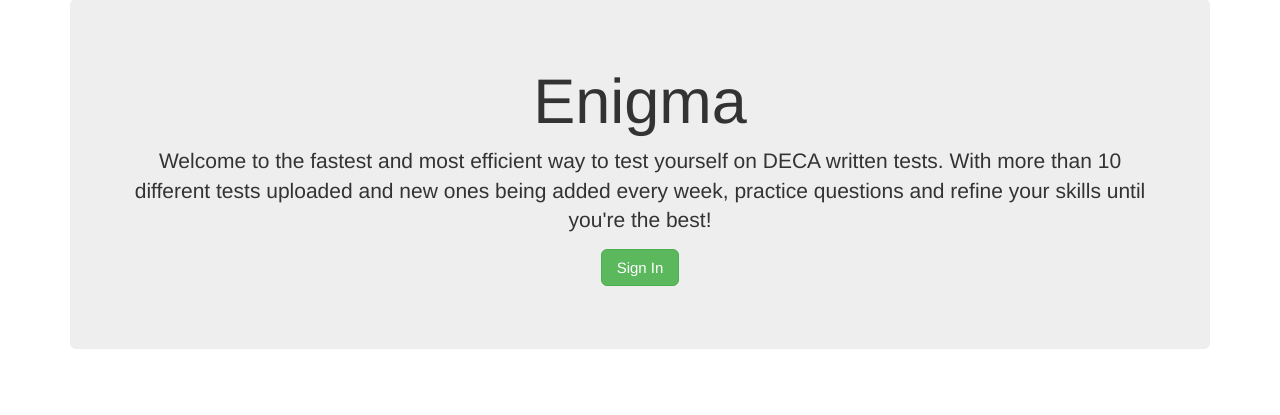
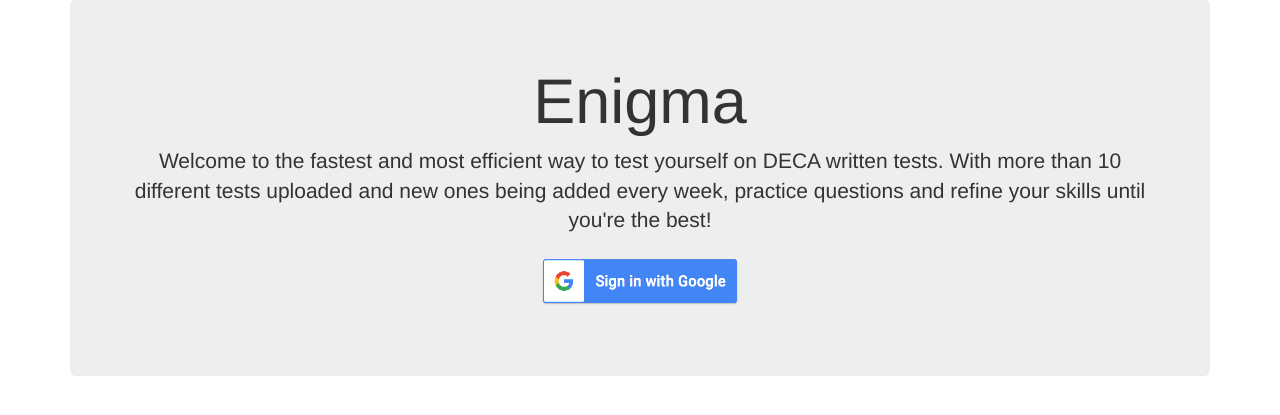
Before and after one commit to LynbrookDECA/DecaQuestionTester, a Flask app: page / in a window 1280 px wide. Shown: the part 87-502 px from the top of the page. Run offline with Flask 2, Linux system fonts and the light colour scheme; some libraries are stand-ins or nearby versions.

Commit message:
Linked Google Button with OAuth, need to create tests page

```diff
--- a/app.py
+++ b/app.py
@@ -31,18 +31,21 @@ app.static_folder = 'static'
 def create_page():
     return render_template('home.html')
 
+
+@app.route('/login', methods=['GET', 'POST'])
 def login():
+    print("HELLO")
     flow = client.flow_from_clientsecrets(CLIENT_SECRET_FILE, SCOPES, redirect_uri="http://127.0.0.1:5000/oauth2callback")
     flow.user_agent = APPLICATION_NAME
     auth_uri = flow.step1_get_authorize_url()
     print(auth_uri)
+    return redirect(auth_uri, code=302)
 
-
-    return redirect(auth_uri, code=302)
 
 @app.route('/oauth2callback', methods=['GET', 'POST'])
 def callback():
     return redirect('/tests', code=302)
+
 
 @app.route('/tests', methods=['GET'])
 def tests():
@@ -83,6 +86,7 @@ def hello_world(sheet, id):
     return render_template('index.html', question = question, optionA = optionA, optionB = optionB,
                            optionC = optionC, optionD = optionD, rightAnswer = rightAnswer, newID = str(id+1) )
 
+
 def get_credentials():
     home_dir = os.getcwd()
     credential_dir = home_dir
--- a/static/css/homepage.css
+++ b/static/css/home.css
@@ -46,17 +46,9 @@ body {
   text-align: center;
   border-bottom: .05rem solid #e5e5e5;
 }
-.jumbotron .btn {
-  padding: .75rem 1.5rem;
-  font-size: 1.5rem;
-}
-
-/* Supporting marketing content */
-.marketing {
-  margin: 3rem 0;
-}
-.marketing p + h4 {
-  margin-top: 1.5rem;
+.jumbotron img {
+  height: 50px;
+  width: 200px;
 }
 
 /* Responsive: Portrait tablets and up */
--- a/templates/home.html
+++ b/templates/home.html
@@ -12,7 +12,7 @@
     <link href="" rel="stylesheet">
 
     <!-- Custom styles for this template -->
-    <link rel="stylesheet" href="{{ url_for('static', filename='css/homepage.css') }}">
+    <link rel="stylesheet" href="{{ url_for('static', filename='css/home.css') }}">
         <link rel="stylesheet" href="{{ url_for('static', filename='css/bootstrap.min.css') }}">
   </head>
 
@@ -39,7 +39,7 @@
       <div class="jumbotron">
         <h1 class="display-3">Enigma</h1>
         <p class="lead">Welcome to the fastest and most efficient way to test yourself on DECA written tests. With more than 10 different tests uploaded and new ones being added every week, practice questions and refine your skills until you're the best!</p>
-        <p><a class="btn btn-lg btn-success" href="#" role="button">Sign In</a></p>
+        <p><a class="btn" type="submit" href="{{ url_for('login') }}"><img src="{{ url_for('static', filename='img/googlebutton.png') }}"></a></p>
       </div>
 
     <!-- Bootstrap core JavaScript
```
Also changed, not shown: static/img/googlebutton.png (renamed from img/googlebutton.png), 1 other file.
